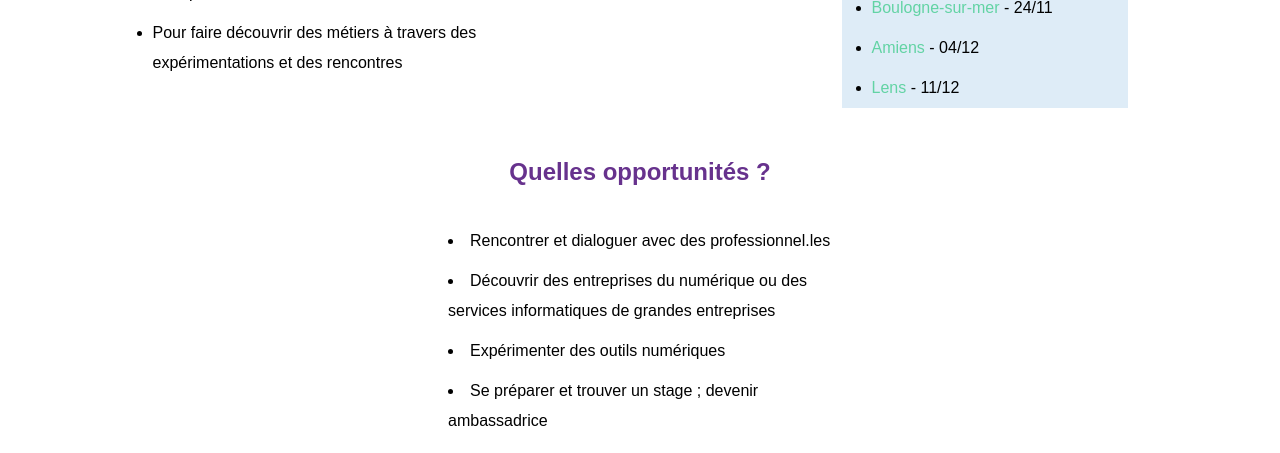
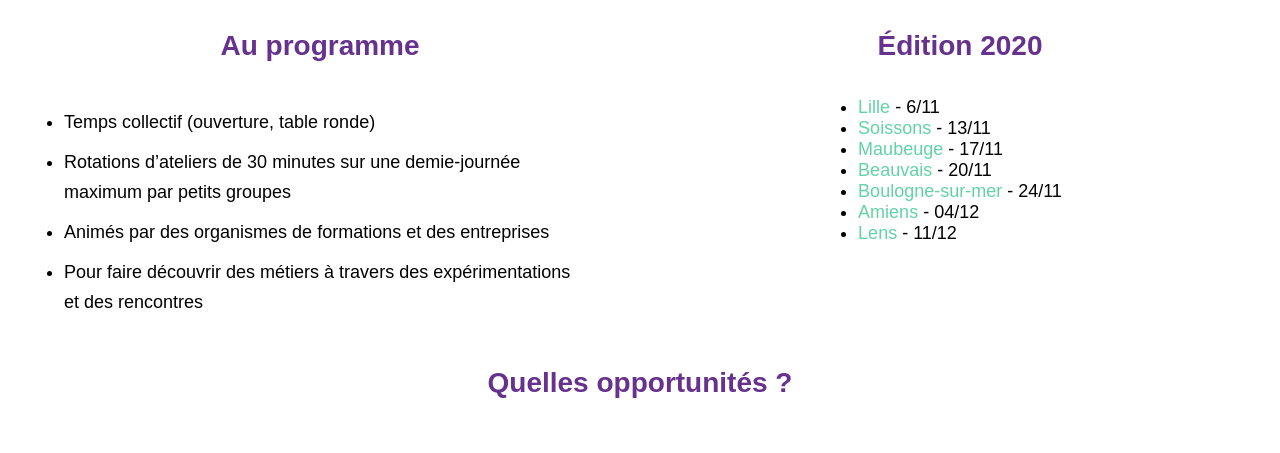
Before and after one commit to L-rodrigue/Projet-numeriqu-elles, a PHP site: page / in a window 1280 px wide. Shown: the part 1376-1829 px from the top of the page. Run offline with PHP 8.4, Linux system fonts and the light colour scheme.

Commit message:
index rectification

```diff
--- a/index.php
+++ b/index.php
@@ -11,24 +11,10 @@
   require_once('header.html');
   ?>
   <section class="flexbox">
-    <h2 class="purple">Constats</h2>
-    <h2 class="green">et</h2>
-    <h2 class="purple">Objectifs</h2>
-  </section>
-  <section class="flexbox">
     <div class="findings">
-      <p>Un manque notable de femmes
-        dans les métiers du numérique
-        et de l'informatique.</p><br>
-        <p>Les femmes représentent 33% de la branche du numérique.
-          Ce chiffre tombe à 18% dans
-          l'informatique.</p>
-        </div>
-        <div class="goals">
-          <p>Dans  les  Hauts-de-France,  3000  emplois  numériques  sont  non  pourvus  chaque  année  et  les  femmes  représentent  seulement  33%  des  emplois  du  secteur  et  18%  des  métiers  informatiques.  Ces  métiers  restent  mal  connus  et  stéréotypés  :  maths,  urbain,  geek... masculins.</p><br>
-          <p>Pour  répondre  à  cet  enjeu  le  Corif  organise  Numériqu’elles  depuis  2015  sous  la  forme  d’ateliers  dédiés  aux  collegiennes  et  lycéennes,  pour  faire  découvrir  les  formations  et  métiers  du  numérique.</p>
-
-        </div>
+      <h2 class="purple">Constats et Objectifs</h2>
+      <p>Dans  les  Hauts-de-France,  3000  emplois  numériques  sont  non  pourvus  chaque  année  et  les  femmes  représentent  seulement  33%  des  emplois  du  secteur  et  18%  des  métiers  informatiques.  Ces  métiers  restent  mal  connus  et  stéréotypés  :  maths,  urbain,  geek... masculins.Pour  répondre  à  cet  enjeu  le  Corif  organise  Numériqu’elles  depuis  2015  sous  la  forme  d’ateliers  dédiés  aux  collegiennes  et  lycéennes,  pour  faire  découvrir  les  formations  et  métiers  du  numérique.
+      </p>
     </section>
     <div class="header_bottom">
       <img class="rectangle_mobile" src="images/Rectangle_mobile.svg" alt="rectangle bleu">
@@ -41,12 +27,10 @@
 
       </div>
       <div class="trait"></div>
-        <img class="header" src="les_photos_drive/header_edition.jpg" alt="photo jeunes éléves">
+      <img class="header" src="les_photos_drive/edition_background.jpg" alt="photo jeunes éléves">
       <section class="flexbox">
+        <section class="flexbox_program">
           <h2 class="purple">Au programme</h2>
-          <h2 class="purple"> Édition 2020</h2>
-        </section>
-        <section class="flexbox_edition">
           <div class="programme">
             <ul>
               <li>Temps collectif (ouverture, table ronde)</li>
@@ -55,6 +39,9 @@
               <li>Pour faire découvrir des métiers à travers des expérimentations et des rencontres</li>
             </ul>
           </div>
+        </section>
+        <section class="flexbox_edition">
+          <h2 class="purple"> Édition 2020</h2>
           <div class="list">
             <ul>
               <li><span class="green_list">Lille</span> - 6/11</li>
@@ -67,15 +54,16 @@
             </ul>
           </div>
         </section>
+      </section>
       <section class="flexbox_opportunities">
         <div class="opportunities">
           <h2 class="purple">Quelles opportunités ?</h2>
         </div>
         <div class="list_opportunities">
-            <li>Rencontrer et dialoguer avec des professionnel.les</li>
-            <li>Découvrir  des  entreprises  du  numérique  ou  des services informatiques de grandes entreprises</li>
-            <li>Expérimenter des outils numériques</li>
-            <li>Se préparer et trouver un stage ; devenir ambassadrice</li>
+          <li>Rencontrer et dialoguer avec des professionnel.les.</li>
+          <li>Découvrir  des  entreprises  du  numérique  ou  des services informatiques de grandes entreprises.</li>
+          <li>Expérimenter des outils numériques.</li>
+          <li>Se préparer et trouver un stage, devenir ambassadrice.</li>
 
         </div>
 
@@ -85,46 +73,57 @@
         <img class="rectangle" src="images/Rectangle.svg" alt="Rectangle bleu">
         <div class="title">
           <p>Les ateliers</p>
-
-
         </div>
         <div class="trait"></div>
-          <img class="header" src="les_photos_drive/index_atelier.jpg" alt="photo jeunes éléves">
+        <img class="header" src="les_photos_drive/atelier_background.jpg" alt="photo jeunes éléves">
         <section class="flexbox_workshop">
+          <div class="workshop">
             <h2 class="purple">Tester</h2>
+            <img class="workshop" src="les_photos_drive/tester.jpg" alt="éléve">
+          </div>
+          <div class="workshop">
             <h2 class="purple">Découvrir</h2>
+            <img class="workshop" src="les_photos_drive/interagir.jpg" alt="groupes de personnes">
+          </div>
+          <div class="workshop">
             <h2 class="purple">Expérimenter</h2>
+            <img class="workshop" src="les_photos_drive/experimenter.jpg" alt="casque réalité virtuelle">
+          </div>
+          <div class="workshop">
             <h2 class="purple">Intéragir</h2>
-          </section>
-          <section class="flexbox_workshop">
-            <img class="workshop" src="les_photos_drive/tester.jpg" alt="éléve">
             <img class="workshop" src="les_photos_drive/decouvrir.jpg" alt="éléve">
-            <img class="workshop" src="les_photos_drive/experimenter.jpg" alt="casque réalité virtuelle">
-            <img class="workshop" src="les_photos_drive/interagir.jpg" alt="groupes de personnes">
+          </div>
         </section>
         <section class="event">
           <h2 class="title_event">Un événement qui rassemble ...</h2>
           <div class="flexbox_event">
+            <div>
               <p class="event_green">20</p>
+              <p class="event_text">Entreprises</p>
+            </div>
+            <div>
               <p class="event_green">10</p>
+              <p class="event_text">Organismes de formation</p>
+            </div>
+            <div>
               <p class="event_green">2073</p>
+              <p class="event_text">Filles déja sensibilisées depuis 2015</p>
+            </div>
+            <div>
               <p class="event_green">984</p>
+              <p class="event_text">Filles inscrites en 2020</p>
             </div>
-            <div class="flexbox_event">
-              <p class="event_text">Entreprises</p>
-              <p class="event_text">Organismes de formation</p>
-              <p class="event_text">Filles déja sensibilisées depuis 2015</p>
-              <p class="event_text">Filles inscrites en 2020</p>
+
           </div>
         </section>
         <section class="flexbox_organization">
           <h2 class="purple_organization">Organisation</h2>
 
           <div class="list_organization">
-              <li>Les rectorats invitent les établissements à faire venir des collégiennes et lycéennes pendant une journée banalisée</li>
-              <li>Les organismes de formations et entreprises proposent des stands attractifs et des animations ludiques</li>
-              <li>Les acteurs locaux se mobilisent sur l’organisation de l’événement</li>
-              <li>Les filles sensibilisées deviennent ambassadrices dans leurs établissements</li>
+            <li>Les rectorats invitent les établissements à faire venir des collégiennes et lycéennes pendant une journée banalisée.</li>
+            <li>Les organismes de formations et entreprises proposent des stands attractifs et des animations ludiques.</li>
+            <li>Les acteurs locaux se mobilisent sur l’organisation de l’événement.</li>
+            <li>Les filles sensibilisées deviennent ambassadrices dans leurs établissements.</li>
           </div>
         </section>
 
@@ -136,8 +135,8 @@
             <p>Nos partenaires</p>
           </div>
           <div class="trait"></div>
-            <img class="header" src="les_photos_drive/header_edition.jpg" alt="photo jeunes éléves">
-            <img class="partners" src="les_photos_drive/logo_partenaire.png" alt="logo partenaires">
+          <img class="header" src="les_photos_drive/partenaire_background.jpg" alt="photo jeunes éléves">
+          <img class="partners" src="les_photos_drive/logos_partenaires.png" alt="logo partenaires">
 
           <?php
           require_once('footer.html');
--- a/style.css
+++ b/style.css
@@ -91,6 +91,10 @@ footer {
   height: 400px;
 }
 
+.header_bottom {
+  padding-top: 50px;
+}
+
 .rectangle {
   height: 400px;
   position: absolute;
@@ -110,9 +114,17 @@ footer {
   padding-top: 30px;
 }
 
+.flexbox_program {
+  display: flex;
+  flex-direction: column;
+  width: 40%;
+}
+
 .purple {
   color: #67328D;
-  font-size: 24px;
+  font-size: 28px;
+  text-align: center;
+  margin-bottom: 35px;
 }
 
 .green {
@@ -122,34 +134,42 @@ footer {
 
 .findings {
   width: 40%;
-  padding-top: 40px;
+  padding-top: 45px;
+}
+
+.findings p {
+  font-size: 18px;
+  line-height: 30px;
 }
 
 .goals {
   width: 40%;
-  background-color: #DEECF7;
   padding-top: 20px;
+}
+
+.goals p {
+  font-size: 18px;
 }
 
 .flexbox_edition {
   display: flex;
-  justify-content: space-around;
+  flex-direction: column;
+  align-items: center;
+  width: 40%;
 }
 
 .programme {
-  width: 30%;
   line-height: 30px;
+  font-size: 18px;
 }
 
 .programme li {
   padding-top: 10px;
+
 }
 
 .list {
-  width: 20%;
-  background-color: #DEECF7;
-  padding-left: 30px;
-  line-height: 40px;
+  font-size: 18px;
 }
 
 .green_list {
@@ -167,6 +187,7 @@ footer {
   padding-top: 30px;
   line-height: 30px;
   width: 30%;
+  font-size: 18px;
   padding-bottom: 20px;
 }
 
```
Also changed, not shown: other parts of style.css (+42 -8 lines), les_photos_drive/atelier_header.jpg (added), les_photos_drive/header_edition.jpg, les_photos_drive/interagir.jpg, les_photos_drive/logo_partenaires.png (added), les_photos_drive/logos_partenaires.png (added), 5 other files. Lines whose indentation alone changed are shown as unchanged.
